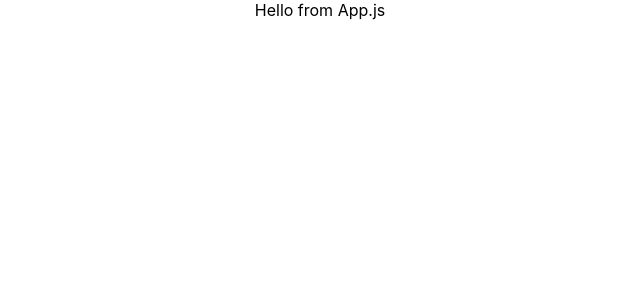
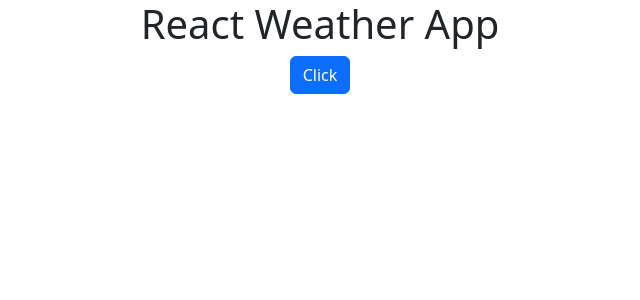
Before and after one commit to tikameutia/react-weather-app, a React (Create React App) app: page / in a window 1280 px wide. Shown: the top 300 px of the page, without its empty margins (320-960 px from the left). Built offline with nearby package versions, Linux system fonts and the light colour scheme.

Commit message:
Installed bootstrap

```diff
--- a/package.json
+++ b/package.json
@@ -6,6 +6,7 @@
     "@testing-library/jest-dom": "^5.16.5",
     "@testing-library/react": "^13.4.0",
     "@testing-library/user-event": "^13.5.0",
+    "bootstrap": "^5.2.3",
     "react": "^18.2.0",
     "react-dom": "^18.2.0",
     "react-scripts": "5.0.1",
--- a/public/index.html
+++ b/public/index.html
@@ -5,7 +5,6 @@
     <meta name="viewport" content="width=device-width, initial-scale=1" />
     <meta name="theme-color" content="#000000" />
     <meta name="description" content="Weather app created using React" />
-    <link rel="apple-touch-icon" href="%PUBLIC_URL%/logo192.png" />
     <!--
       manifest.json provides metadata used when your web app is installed on a
       user's mobile device or desktop. See https://developers.google.com/web/fundamentals/web-app-manifest/
--- a/src/App.js
+++ b/src/App.js
@@ -1,5 +1,12 @@
 import "./App.css";
 
 export default function App() {
-  return <div className="App">Hello from App.js</div>;
+  return (
+    <div className="App">
+      <div className="container">
+        <h1>React Weather App</h1>
+        <button className="btn btn-primary">Click</button>
+      </div>
+    </div>
+  );
 }
--- a/src/index.css
+++ /dev/null
@@ -1,13 +0,0 @@
-body {
-  margin: 0;
-  font-family: -apple-system, BlinkMacSystemFont, 'Segoe UI', 'Roboto', 'Oxygen',
-    'Ubuntu', 'Cantarell', 'Fira Sans', 'Droid Sans', 'Helvetica Neue',
-    sans-serif;
-  -webkit-font-smoothing: antialiased;
-  -moz-osx-font-smoothing: grayscale;
-}
-
-code {
-  font-family: source-code-pro, Menlo, Monaco, Consolas, 'Courier New',
-    monospace;
-}
```
Also changed, not shown: src/index.js (+7 -6 lines), 1 other file (tests, documents, lock files or other folders).
